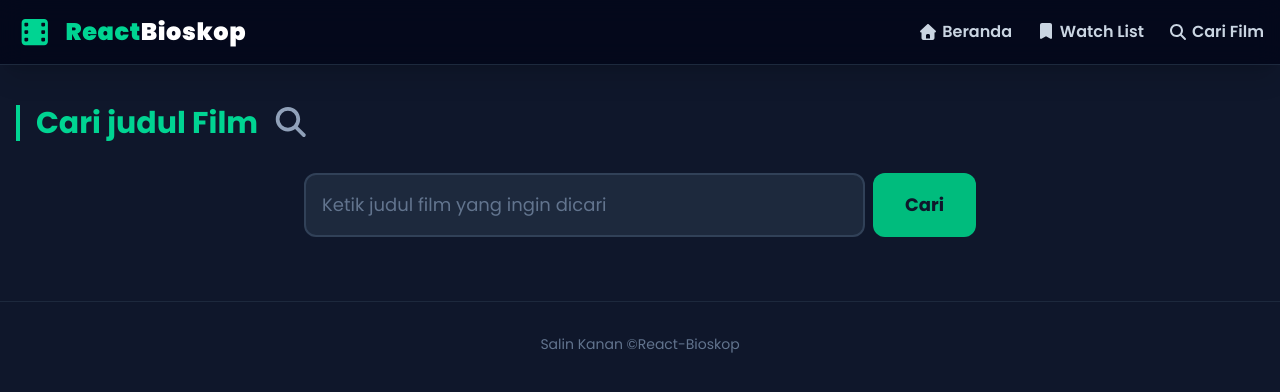
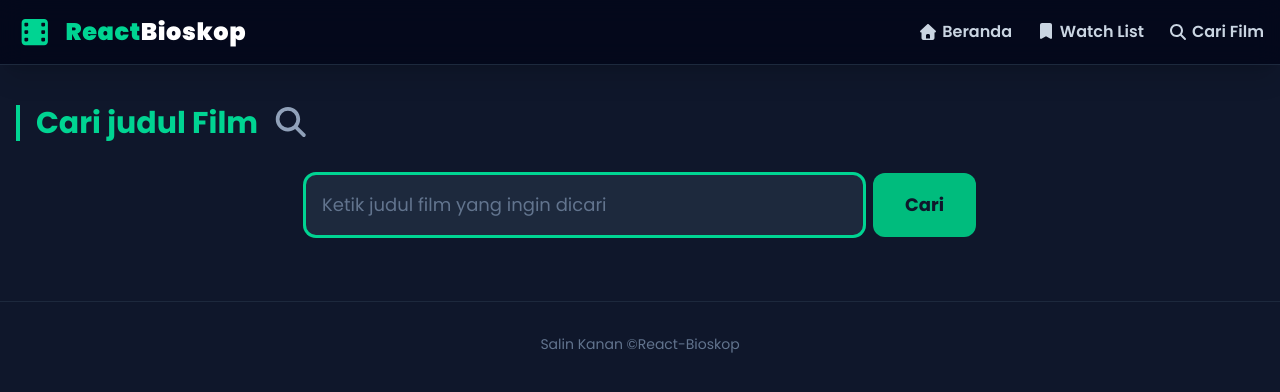
Before and after one commit to muhammadfauzi440/react-bioskop, a React (Vite) app: page /search in a window 1280 px wide. Shown: the top 392 px of the page. Built offline with nearby package versions, Linux system fonts and the light colour scheme.

Commit message:
feat: add auto focus input text

```diff
--- a/src/pages/Search.jsx
+++ b/src/pages/Search.jsx
@@ -1,4 +1,4 @@
-import { useState } from "react"
+import { useState, useEffect, useRef } from "react"
 import axios from "axios"
 import { FontAwesomeIcon } from "@fortawesome/react-fontawesome"
 import { faSearch, faArrowRight, faStar, faSpinner, faCircleXmark } from "@fortawesome/free-solid-svg-icons"
@@ -8,8 +8,13 @@ export default function Search() {
     const [ kataKunci, setKataKunci ] = useState("");
     const [ hasilPencarian, setHasilPencarian] = useState([]);
     const [ loading, setLoading] = useState(false);
+    const [ sudahDicari, setSudahDicari] = useState(false);
+    const [ page, setPage] = useState(1);
+    const inputRef = useRef(null);
 
-    const [ sudahDicari, setSudahDicari] = useState(false);
+    useEffect(() => {
+        inputRef.current?.focus();
+    }, []);
 
     const handleCariFilm = async (event) => {
         event.preventDefault();
@@ -48,6 +53,7 @@ export default function Search() {
 
             <form onSubmit={handleCariFilm} className="max-w-2xl mx-auto mb-12 flex gap-2">
                 <input
+                ref={inputRef}
                 type="text"
                 placeholder="Ketik judul film yang ingin dicari"
                 value={kataKunci}
```
